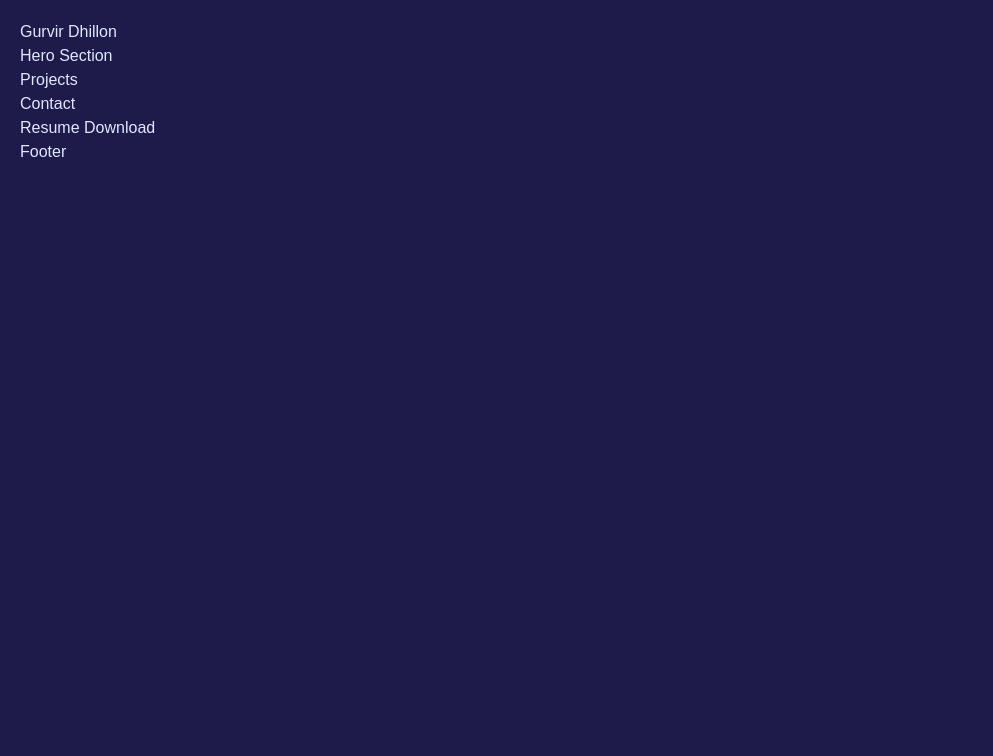
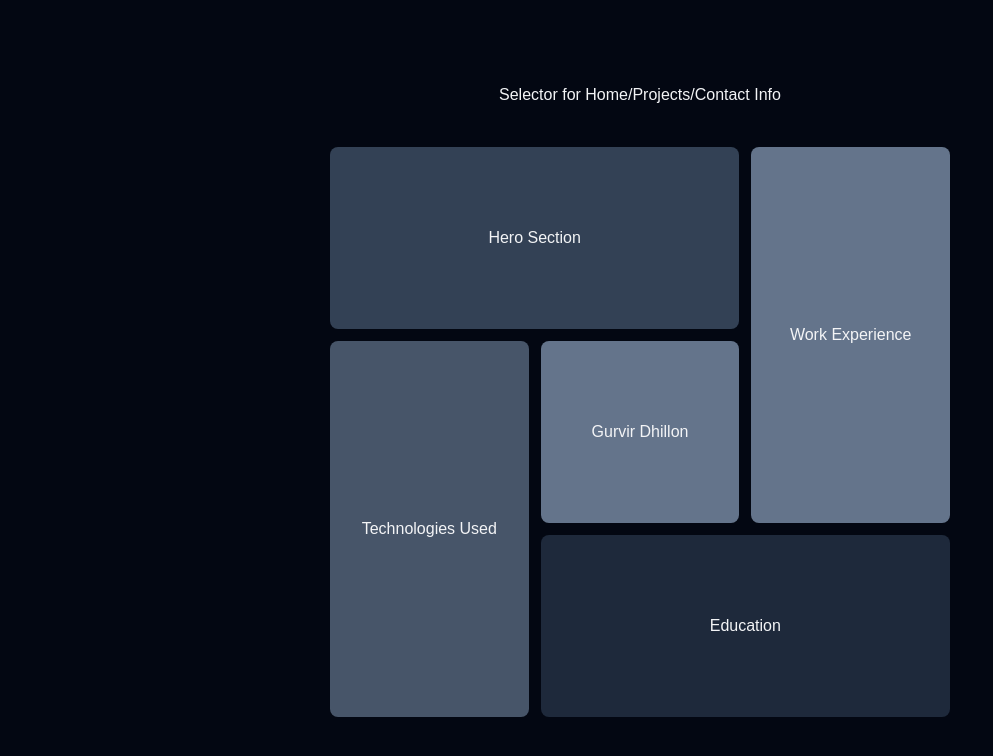
Before and after one commit to gdhillon2/portfolio, a Next.js app: page / in a window 1280 px wide. Shown: the top 756 px of the page, without its empty margins (0-993 px from the left). Built offline with nearby package versions, Linux system fonts and the light colour scheme.

Commit message:
created grid framework for home page

```diff
--- /dev/null
+++ b/app/components/Card.tsx
@@ -0,0 +1,15 @@
+"use client";
+import React from "react";
+
+interface CardProps {
+    content: string;
+    color: string;
+}
+
+export default function Card({content, color}: CardProps) {
+    return (
+        <div className={`flex flex-col justify-center items-center w-full h-full base-text ${color} rounded-lg`}>
+            <div>{content}</div>
+        </div>
+    );
+}
--- a/app/globals.css
+++ b/app/globals.css
@@ -21,7 +21,24 @@
 }
 
 .base-text {
-  @apply text-indigo-100;
+  @apply text-gray-100;
+}
+
+.hero-section {
+  grid-column: 1 / 3;
+}
+
+.tech-section {
+  grid-row: 2 / 4;
+}
+
+.education-section {
+  grid-column: 2 / 4;
+}
+
+.work-section {
+  grid-column: 3 / 4;
+  grid-row: 1 / 3;
 }
 
 @layer utilities {
--- a/app/layout.tsx
+++ b/app/layout.tsx
@@ -24,9 +24,9 @@
   children: React.ReactNode;
 }>) {
   return (
-    <html lang="en">
+    <html lang="en" className="flex w-full h-full justify-center items-center">
       <body
-        className={`${geistSans.variable} ${geistMono.variable} antialiased bg-indigo-950 p-5`}
+        className={`flex justify-center items-center ${geistSans.variable} ${geistMono.variable} antialiased bg-gray-950 p-5 h-full w-full`}
       >
         {children}
       </body>
--- a/app/page.tsx
+++ b/app/page.tsx
@@ -1,12 +1,25 @@
+import Card from "@/app/components/Card";
 export default function Home() {
     return (
-        <div className="base-text">
-            <div>Gurvir Dhillon</div>
-            <div>Hero Section</div>
-            <div>Projects</div>
-            <div>Contact</div>
-            <div>Resume Download</div>
-            <div>Footer</div>
+        <div className="flex flex-col justify-center items-center w-full h-full base-text bg-gray-950 gap-5">
+        <div className="pb-5">Selector for Home/Projects/Contact Info</div>
+        <div className="grid grid-cols-3 w-[50%] h-[75%] gap-3">
+            <div className="hero-section">
+                <Card content="Hero Section" color="bg-slate-700"/>
+            </div>
+            <div className="work-section">
+                <Card content="Work Experience" color="bg-slate-500"/>
+            </div>
+            <div className="tech-section">
+                <Card content="Technologies Used" color="bg-slate-600"/>
+            </div>
+            <div>
+                <Card content="Gurvir Dhillon" color="bg-slate-500"/>
+            </div>
+            <div className="education-section">
+                <Card content="Education" color="bg-slate-800"/>
+            </div>
+        </div>
         </div>
     );
 }
```
